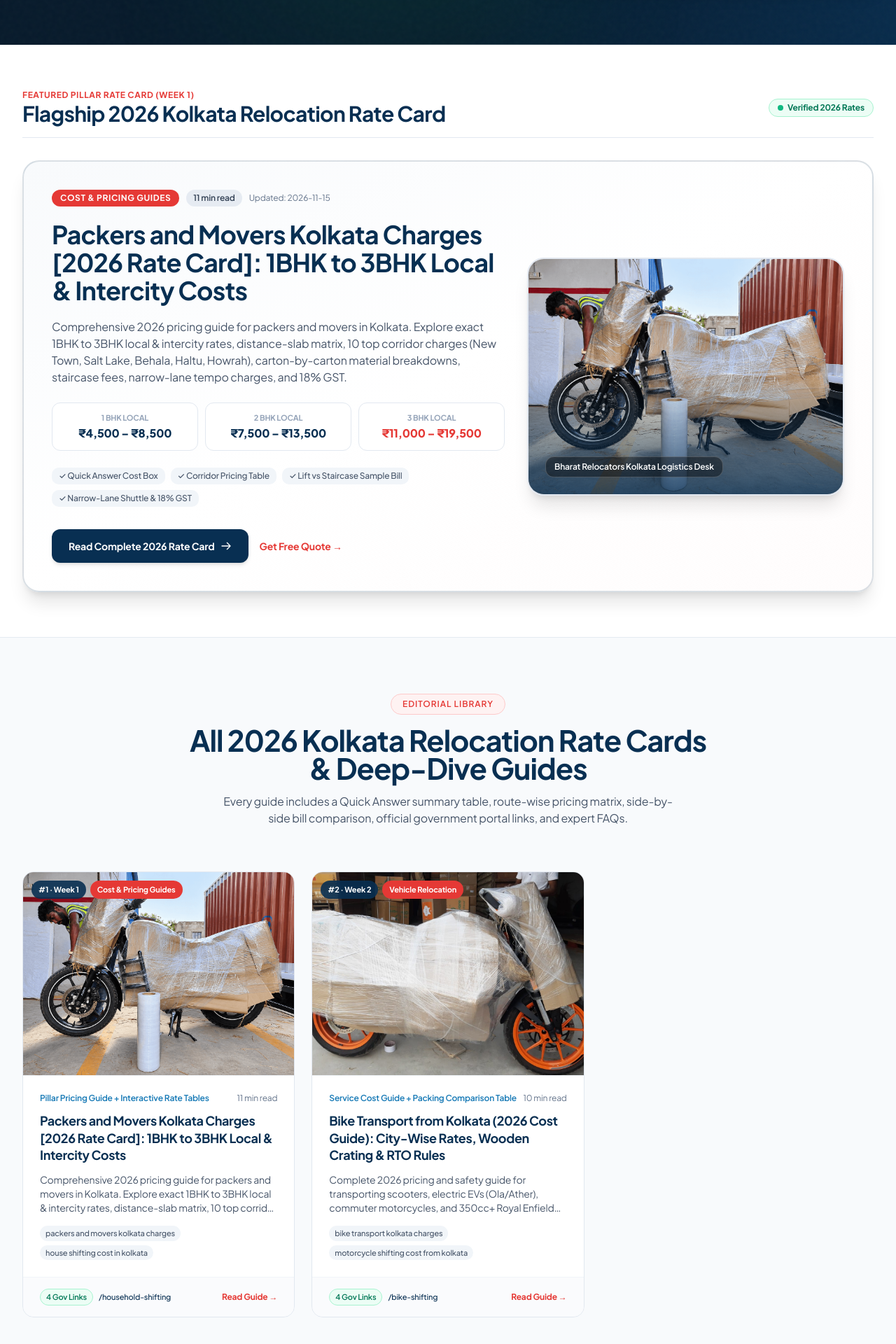
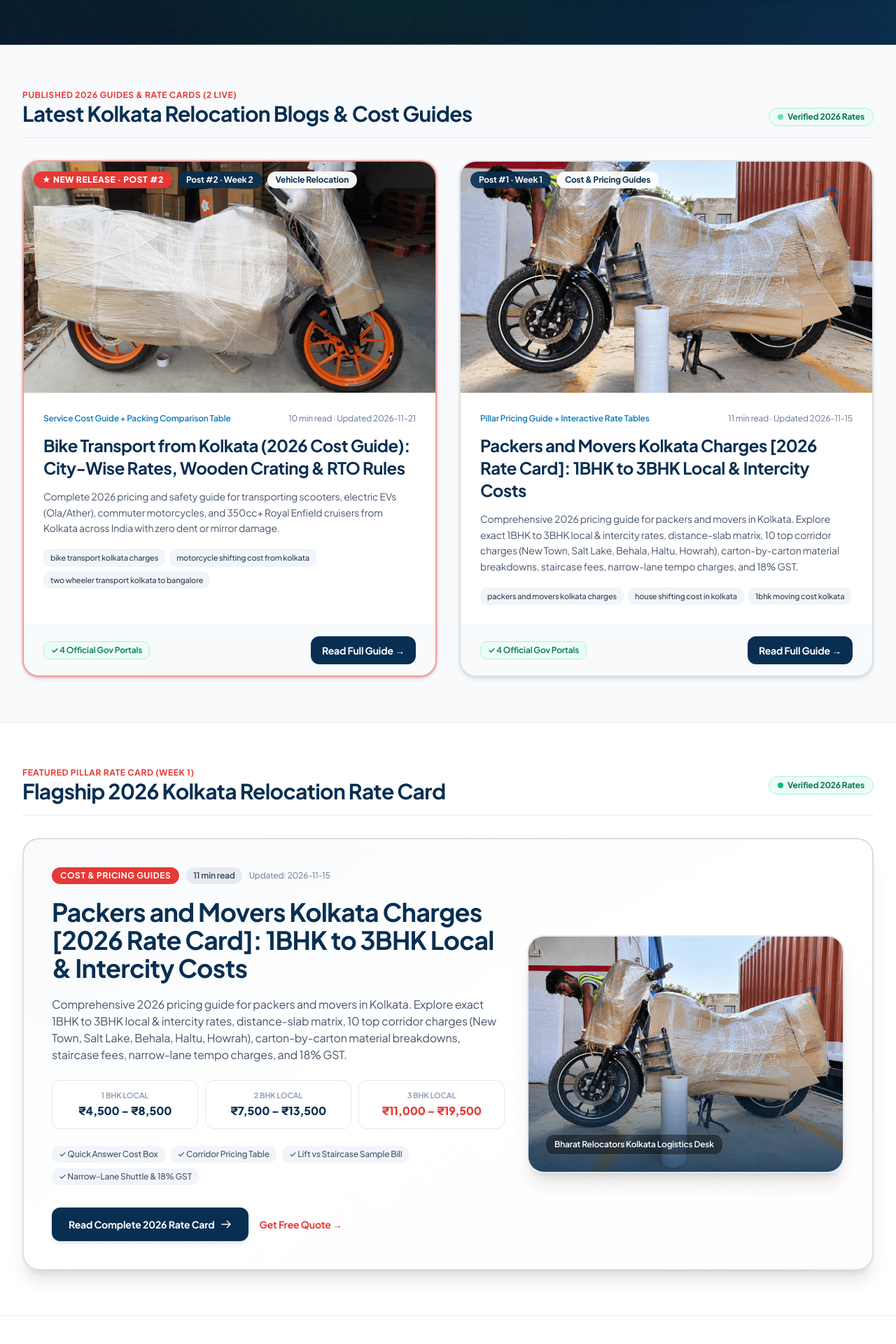
Before and after one commit to spotmybusiness/bharat-website-landing-pages, a Next.js app: page /blogs in a window 1280 px wide. Shown: the part 840-2760 px from the top of the page at 70% size. Built offline with nearby package versions, Linux system fonts and the light colour scheme; no server answers.

Commit message:
feat(blogs): surface Post 2 above the fold on /blogs and in Homepage guides grid

```diff
--- a/src/app/blogs/page.tsx
+++ b/src/app/blogs/page.tsx
@@ -146,6 +146,109 @@ export default function BlogsPage() {
         }
       />
 
+      {/* Published Blog Articles Grid — Above the Fold so New Posts Appear Immediately */}
+      <section className="py-12 lg:py-16 bg-slate-50 border-b border-slate-200/80">
+        <div className="max-w-7xl mx-auto px-4 sm:px-6 lg:px-8">
+          <div className="flex flex-col sm:flex-row sm:items-end justify-between gap-4 mb-8 pb-4 border-b border-slate-200">
+            <div>
+              <span className="text-xs uppercase font-bold text-[#E53935] tracking-wider block">
+                Published 2026 Guides &amp; Rate Cards ({posts.length} Live)
+              </span>
+              <h2 className="text-2xl sm:text-3xl font-display font-bold text-[#082F52]">
+                Latest Kolkata Relocation Blogs &amp; Cost Guides
+              </h2>
+            </div>
+            <span className="inline-flex items-center gap-1.5 px-3 py-1 rounded-full text-xs font-bold bg-emerald-50 text-emerald-700 border border-emerald-200 self-start sm:self-auto">
+              <span className="w-2 h-2 rounded-full bg-emerald-500 animate-pulse" />
+              Verified 2026 Rates
+            </span>
+          </div>
+
+          <div className="grid grid-cols-1 md:grid-cols-2 gap-8">
+            {[...posts].reverse().map((post, idx) => {
+              const postNumber = posts.findIndex((p) => p.slug === post.slug) + 1;
+              const isLatest = idx === 0 && posts.length > 1;
+              return (
+                <article
+                  key={post.slug}
+                  className={`bg-white rounded-3xl border-2 shadow-md hover:shadow-xl transition-all flex flex-col justify-between overflow-hidden ${
+                    isLatest
+                      ? 'border-[#E53935]/50 ring-2 ring-[#E53935]/10'
+                      : 'border-[#082F52]/15 hover:border-[#082F52]/40'
+                  }`}
+                >
+                  <div>
+                    <div className="relative aspect-[16/9] w-full overflow-hidden bg-slate-100 border-b border-slate-100">
+                      <img
+                        src={post.featuredImage}
+                        alt={post.featuredImageAlt}
+                        loading={idx < 2 ? 'eager' : 'lazy'}
+                        className="w-full h-full object-cover"
+                      />
+                      <div className="absolute top-3.5 left-3.5 flex flex-wrap gap-2">
+                        {isLatest && (
+                          <span className="bg-[#E53935] text-white text-xs font-extrabold uppercase tracking-wider px-3 py-1 rounded-full shadow-md">
+                            ★ New Release · Post #{postNumber}
+                          </span>
+                        )}
+                        <span className="bg-[#082F52]/90 text-white text-xs font-bold px-3 py-1 rounded-full backdrop-blur-xs">
+                          Post #{postNumber} · {post.publishWeek}
+                        </span>
+                        <span className="bg-white/95 text-[#082F52] text-xs font-bold px-3 py-1 rounded-full shadow-xs">
+                          {post.category}
+                        </span>
+                      </div>
+                    </div>
+
+                    <div className="p-6 sm:p-7 space-y-3.5">
+                      <div className="flex items-center justify-between text-xs text-slate-500">
+                        <span className="font-semibold text-[#1478B5]">{post.contentFormat}</span>
+                        <span>{post.readTime} · Updated {post.updatedDate}</span>
+                      </div>
+
+                      <h3 className="font-display font-bold text-[#082F52] text-xl sm:text-2xl leading-snug hover:text-[#E53935] transition-colors">
+                        <Link href={`/blogs/${post.slug}`}>
+                          {post.h1}
+                        </Link>
+                      </h3>
+
+                      <p className="text-slate-600 text-sm leading-relaxed">
+                        {post.excerpt}
+                      </p>
+
+                      <div className="flex flex-wrap gap-1.5 pt-1">
+                        {post.targetKeywords.slice(0, 3).map((kw) => (
+                          <span
+                            key={kw}
+                            className="text-[11px] bg-slate-100 text-slate-700 px-2.5 py-1 rounded-md font-medium"
+                          >
+                            {kw}
+                          </span>
+                        ))}
+                      </div>
+                    </div>
+                  </div>
+
+                  <div className="px-6 sm:px-7 py-4 bg-slate-50 border-t border-slate-100 flex items-center justify-between gap-3">
+                    <div className="flex items-center gap-2 text-xs text-slate-500">
+                      <span className="font-semibold text-emerald-700 bg-emerald-50 border border-emerald-200 px-2.5 py-1 rounded-md">
+                        ✓ {post.externalLinks.length} Official Gov Portals
+                      </span>
+                    </div>
+                    <Link
+                      href={`/blogs/${post.slug}`}
+                      className="inline-flex items-center gap-1.5 bg-[#082F52] hover:bg-[#E53935] text-white text-xs sm:text-sm font-bold px-4 py-2.5 rounded-xl transition-colors shrink-0 shadow-xs"
+                    >
+                      Read Full Guide →
+                    </Link>
+                  </div>
+                </article>
+              );
+            })}
+          </div>
+        </div>
+      </section>
+
       {/* Featured Blog Post Hero Banner */}
       <section className="py-12 lg:py-16 bg-white">
         <div className="max-w-7xl mx-auto px-4 sm:px-6 lg:px-8">
@@ -255,97 +358,6 @@ export default function BlogsPage() {
         </div>
       </section>
 
-      {/* Additional Published Blog Articles Grid (Renders as Week 2..12 Posts Go Live) */}
-      {posts.length > 1 && (
-        <section className="py-14 lg:py-20 bg-slate-50 border-t border-slate-200/80">
-          <div className="max-w-7xl mx-auto px-4 sm:px-6 lg:px-8">
-            <SectionHeader
-              label="Editorial Library"
-              title="All 2026 Kolkata Relocation Rate Cards & Deep-Dive Guides"
-              subtitle="Every guide includes a Quick Answer summary table, route-wise pricing matrix, side-by-side bill comparison, official government portal links, and expert FAQs."
-            />
-
-            <div className="grid grid-cols-1 md:grid-cols-2 lg:grid-cols-3 gap-6">
-              {posts.map((post, idx) => (
-                <article
-                  key={post.slug}
-                  className="bg-white rounded-2xl border border-slate-200 shadow-xs hover:shadow-lg hover:border-[#082F52]/30 transition-all flex flex-col justify-between overflow-hidden"
-                >
-                  <div>
-                    <div className="relative aspect-[4/3] w-full overflow-hidden bg-slate-100 border-b border-slate-100">
-                      <img
-                        src={post.featuredImage}
-                        alt={post.featuredImageAlt}
-                        loading="lazy"
-                        className="w-full h-full object-cover"
-                      />
-                      <div className="absolute top-3 left-3 flex flex-wrap gap-1.5">
-                        <span className="bg-[#082F52]/90 text-white text-[11px] font-bold px-2.5 py-1 rounded-full backdrop-blur-xs">
-                          #{idx + 1} · {post.publishWeek}
-                        </span>
-                        <span className="bg-[#E53935] text-white text-[11px] font-bold px-2.5 py-1 rounded-full">
-                          {post.category}
-                        </span>
-                      </div>
-                    </div>
-
-                    <div className="p-6 space-y-3">
-                      <div className="flex items-center justify-between text-xs text-slate-500">
-                        <span className="font-semibold text-[#1478B5]">{post.contentFormat}</span>
-                        <span>{post.readTime}</span>
-                      </div>
-
-                      <h3 className="font-display font-bold text-[#082F52] text-lg leading-snug hover:text-[#E53935] transition-colors">
-                        <Link href={`/blogs/${post.slug}`}>
-                          {post.h1}
-                        </Link>
-                      </h3>
-
-                      <p className="text-slate-600 text-xs sm:text-sm leading-relaxed line-clamp-3">
-                        {post.excerpt}
-                      </p>
-
-                      <div className="flex flex-wrap gap-1.5 pt-1">
-                        {post.targetKeywords.slice(0, 2).map((kw) => (
-                          <span
-                            key={kw}
-                            className="text-[11px] bg-slate-100 text-slate-600 px-2 py-0.5 rounded font-medium"
-                          >
-                            {kw}
-                          </span>
-                        ))}
-                      </div>
-                    </div>
-                  </div>
-
-                  <div className="px-6 py-4 bg-slate-50/70 border-t border-slate-100 flex items-center justify-between gap-2">
-                    <div className="flex items-center gap-2 text-[11px] text-slate-500">
-                      <span className="font-semibold text-emerald-700 bg-emerald-50 border border-emerald-200 px-2 py-0.5 rounded">
-                        {post.externalLinks.length} Gov Links
-                      </span>
-                      {post.internalLinks[0] && (
-                        <Link
-                          href={post.internalLinks[0].href}
-                          className="text-[#082F52] hover:underline font-medium truncate max-w-[130px]"
-                        >
-                          {post.internalLinks[0].href}
-                        </Link>
-                      )}
-                    </div>
-                    <Link
-                      href={`/blogs/${post.slug}`}
-                      className="text-xs font-bold text-[#E53935] hover:text-[#082F52] transition-colors shrink-0"
-                    >
-                      Read Guide →
-                    </Link>
-                  </div>
-                </article>
-              ))}
-            </div>
-          </div>
-        </section>
-      )}
-
       {/* Pinned Cornerstone Relocation Guides */}
       <section className="py-14 bg-white border-y border-slate-200/80">
         <div className="max-w-7xl mx-auto px-4 sm:px-6 lg:px-8">
--- a/src/app/components/MovingGuidesSection.tsx
+++ b/src/app/components/MovingGuidesSection.tsx
@@ -124,11 +124,11 @@ export default function MovingGuidesSection() {
             </div>
           </article>
 
-          {/* Card 3: Vehicle Transportation Guide */}
-          <article className="group bg-white rounded-2xl p-6 border-2 border-[#082F52]/15 hover:border-[#E53935] shadow-[0_4px_16px_rgba(8,47,82,0.06)] hover:shadow-xl hover:-translate-y-1 transition-all duration-200 flex flex-col justify-between">
+          {/* Card 2: 2026 Bike Transport Cost & Wooden Crating Guide (Post 2) */}
+          <article className="group bg-white rounded-2xl p-6 border-2 border-[#E53935]/40 hover:border-[#E53935] shadow-[0_4px_16px_rgba(8,47,82,0.06)] hover:shadow-xl hover:-translate-y-1 transition-all duration-200 flex flex-col justify-between">
             <div>
               <div className="flex items-center justify-between gap-2 mb-5">
-                <div className="w-10 h-10 rounded-xl bg-slate-50 border border-slate-200/80 text-[#082F52] group-hover:bg-[#E53935] group-hover:text-white group-hover:border-[#E53935] flex items-center justify-center transition-colors">
+                <div className="w-10 h-10 rounded-xl bg-red-50 border border-red-100 text-[#E53935] group-hover:bg-[#E53935] group-hover:text-white group-hover:border-[#E53935] flex items-center justify-center transition-colors">
                   <svg
                     className="w-5 h-5"
                     fill="none"
@@ -145,34 +145,34 @@ export default function MovingGuidesSection() {
                     <path
                       strokeLinecap="round"
                       strokeLinejoin="round"
-                      d="M13 16V6a1 1 0 00-1-1H4a1 1 0 00-1 1v10a1 1 0 001 1h1m8-1a1 1 0 01-1 1H9m4-1V8a1 1 0 011-1h2.586a1 1 0 01.707.293l3.414 3.414a1 1 0 01.293.707V16a1 1 0 01-1 1h-1m-6-1a1 1 0 001 1h1M5 17a2 2 0 104 0m-4 0a2 2 0 114 0m6 0a2 2 0 104 0m-4 0a2 2 0 114 0"
+                      d="M13 16V6a1 1 0 00-1-1H4a1 1 0 00-1 1v10a1 1 0 001 1h1m8-1a1 1 0 01-1 1H9m4-1V8a1 1 0 011-1h2.586a1 1 0 01.707.293l3.414 3.414a1 1 0 01.293.707V16a1 1 0 01-1 1h-1m-6-1a1 1 0 001 1h1"
                     />
                   </svg>
                 </div>
-                <span className="text-[11px] font-bold uppercase tracking-wider px-2.5 py-1 rounded-full bg-slate-100 text-[#082F52]">
-                  RTO &amp; Safety
+                <span className="text-[11px] font-bold uppercase tracking-wider px-2.5 py-1 rounded-full bg-[#E53935] text-white">
+                  ★ New · Post #2
                 </span>
               </div>
 
               <h3 className="text-lg font-display font-bold text-[#082F52] group-hover:text-[#E53935] transition-colors leading-snug mb-2.5">
-                <Link href="/vehicle-transportation-guide">
-                  Car &amp; Bike Transportation Safety Guide
+                <Link href="/blogs/bike-transport-kolkata-charges-wooden-crating-guide">
+                  Bike Transport from Kolkata (2026 Cost &amp; Crating Guide)
                 </Link>
               </h3>
 
               <p className="text-slate-600 text-xs sm:text-[13px] leading-relaxed mb-5">
-                Essential RC, insurance, PUC &amp; NOC paperwork, fuel reserve prep, wooden bike
-                crating, and closed hydraulic car carriers.
+                City-wise two-wheeler carrier rates (₹3,800–₹9,500), 4-layer foam vs. pinewood
+                crating for Royal Enfield cruisers, EV scooter rules &amp; RTO documents.
               </p>
             </div>
 
             <div className="pt-4 border-t border-slate-100 flex items-center justify-between gap-2 text-xs">
-              <span className="text-slate-500 font-medium">7 min read · Car &amp; Bike</span>
+              <span className="text-slate-500 font-medium">10 min read · Bike Rates</span>
               <Link
-                href="/vehicle-transportation-guide"
+                href="/blogs/bike-transport-kolkata-charges-wooden-crating-guide"
                 className="font-bold text-[#082F52] group-hover:text-[#E53935] inline-flex items-center gap-1 transition-colors"
               >
-                Read Guide →
+                View Rates →
               </Link>
             </div>
           </article>
```
